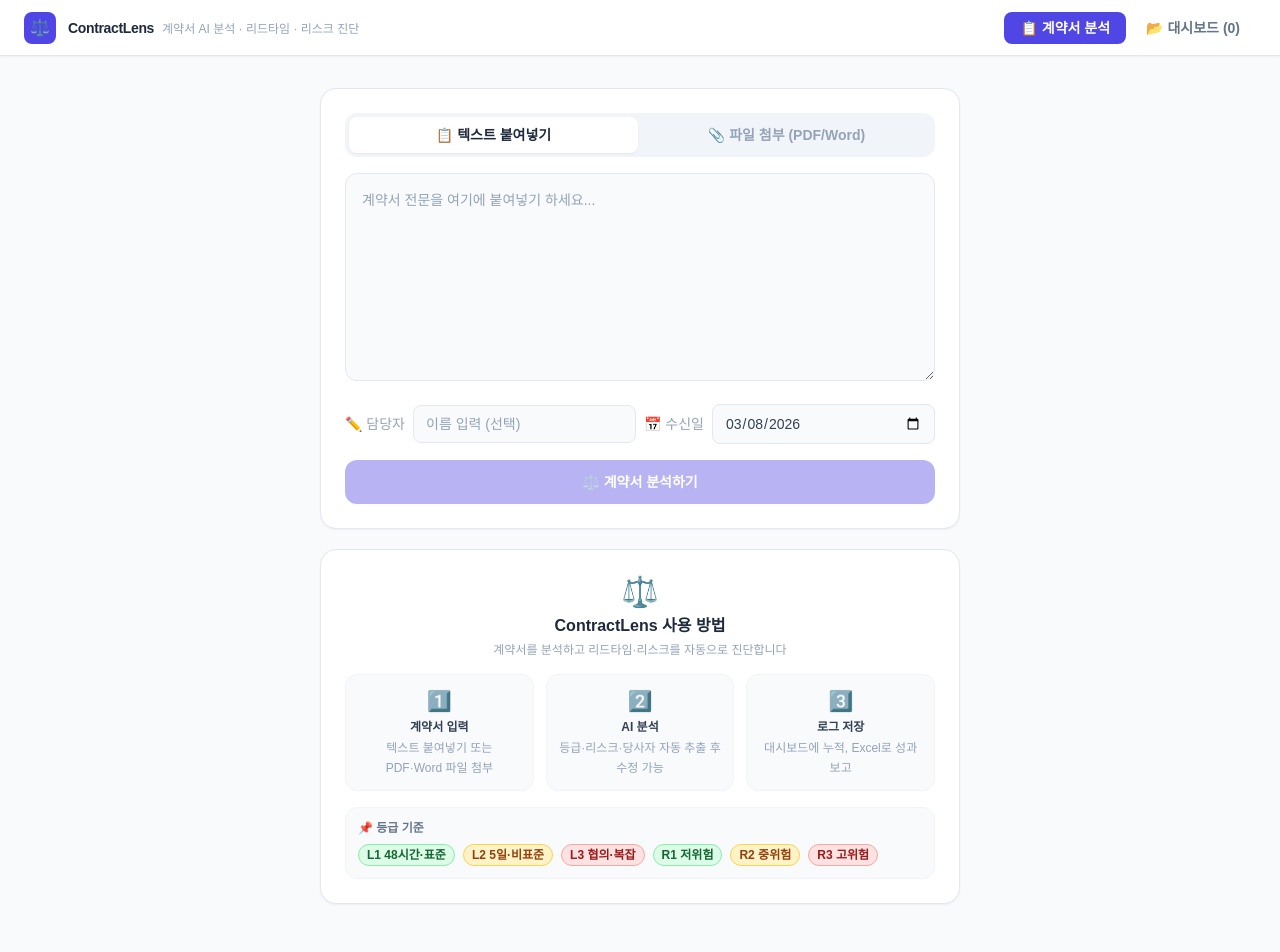
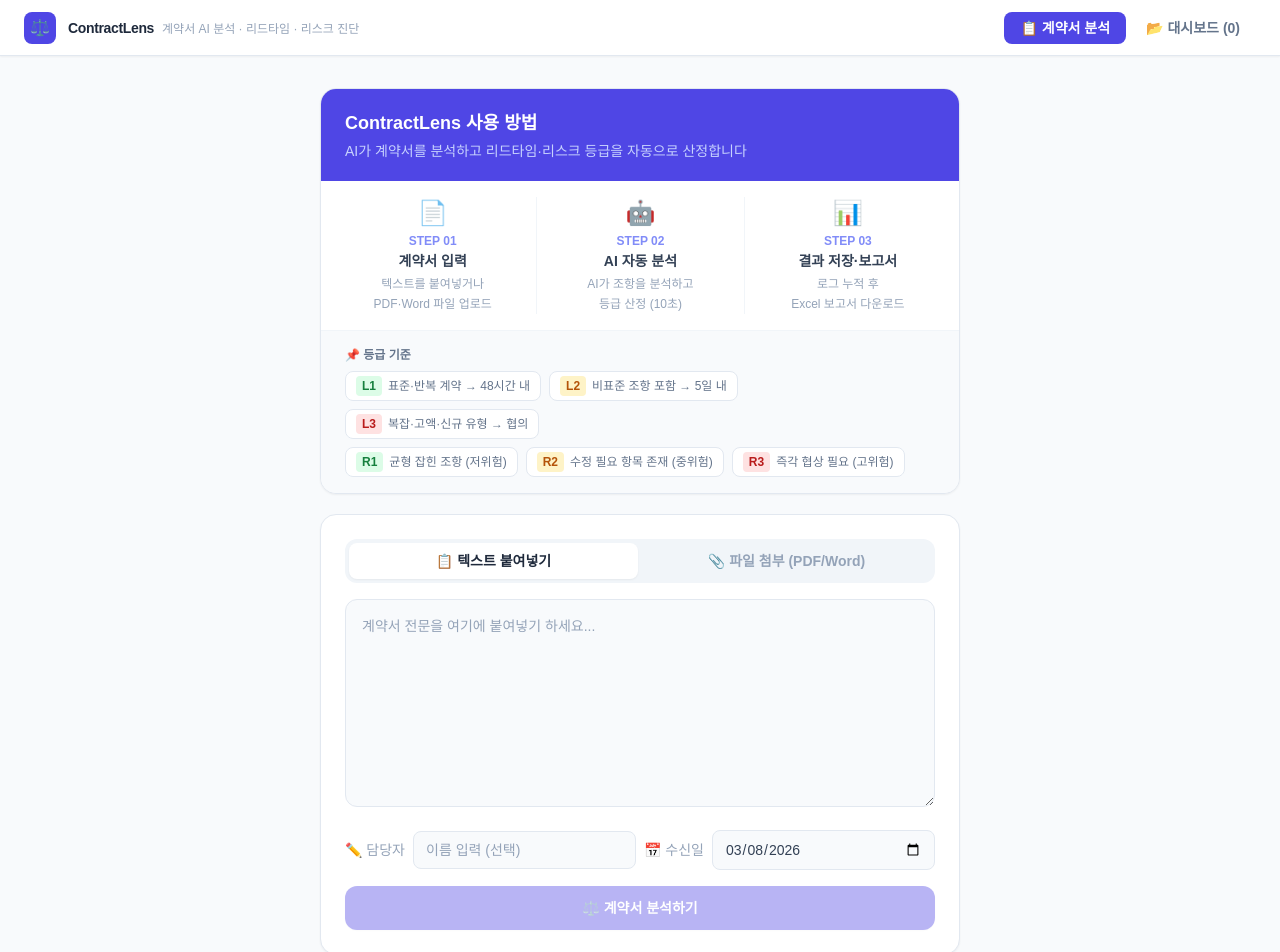
Before and after one commit to zerosong0613-design/legal-contract-analyzer, a React (Vite) app in the folder frontend/: page / in a window 1280 px wide. Shown: the top 952 px of the page. Built offline with nearby package versions, Linux system fonts and the light colour scheme.

Commit message:
Add files via upload

```diff
--- a/frontend/src/App.jsx
+++ b/frontend/src/App.jsx
@@ -5,40 +5,57 @@ import Dashboard from "./components/Dashboard";
 
 function WelcomeBanner() {
   return (
-    <div className="bg-white rounded-2xl border border-slate-200 p-6 shadow-sm space-y-4">
-      <div className="text-center space-y-1">
-        <div className="text-3xl">⚖️</div>
-        <h2 className="text-base font-bold text-slate-800">ContractLens 사용 방법</h2>
-        <p className="text-xs text-slate-400">계약서를 분석하고 리드타임·리스크를 자동으로 진단합니다</p>
+    <div className="bg-white rounded-2xl border border-slate-200 shadow-sm overflow-hidden mb-5">
+      {/* 상단 컬러 배너 */}
+      <div className="bg-indigo-600 px-6 py-5">
+        <h2 className="text-white text-lg font-bold mb-1">ContractLens 사용 방법</h2>
+        <p className="text-indigo-200 text-sm">AI가 계약서를 분석하고 리드타임·리스크 등급을 자동으로 산정합니다</p>
       </div>
-      <div className="grid grid-cols-3 gap-3">
+
+      {/* 3단계 안내 */}
+      <div className="grid grid-cols-3 divide-x divide-slate-100 px-2 py-4">
         {[
-          ["1️⃣", "계약서 입력", "텍스트 붙여넣기 또는 PDF·Word 파일 첨부"],
-          ["2️⃣", "AI 분석", "등급·리스크·당사자 자동 추출 후 수정 가능"],
-          ["3️⃣", "로그 저장", "대시보드에 누적, Excel로 성과 보고"],
-        ].map(([icon, title, desc]) => (
-          <div key={title} className="bg-slate-50 rounded-xl p-3 text-center border border-slate-100 space-y-1">
-            <div className="text-xl">{icon}</div>
-            <p className="text-xs font-bold text-slate-700">{title}</p>
-            <p className="text-xs text-slate-400 leading-relaxed">{desc}</p>
+          { step: "01", icon: "📄", title: "계약서 입력", desc: "텍스트를 붙여넣거나\nPDF·Word 파일 업로드" },
+          { step: "02", icon: "🤖", title: "AI 자동 분석", desc: "AI가 조항을 분석하고\n등급 산정 (10초)" },
+          { step: "03", icon: "📊", title: "결과 저장·보고서", desc: "로그 누적 후\nExcel 보고서 다운로드" },
+        ].map(({ step, icon, title, desc }) => (
+          <div key={step} className="px-4 text-center">
+            <div className="text-2xl mb-1">{icon}</div>
+            <div className="text-xs font-bold text-indigo-400 mb-0.5">STEP {step}</div>
+            <div className="text-sm font-bold text-slate-700 mb-1">{title}</div>
+            <p className="text-xs text-slate-400 whitespace-pre-line leading-relaxed">{desc}</p>
           </div>
         ))}
       </div>
-      <div className="bg-slate-50 rounded-xl p-3 border border-slate-100">
-        <p className="text-xs font-semibold text-slate-500 mb-2">📌 등급 기준</p>
-        <div className="flex flex-wrap gap-2">
-          {[
-            ["L1", "48시간·표준", "bg-green-100 text-green-800 border-green-300"],
-            ["L2", "5일·비표준", "bg-amber-100 text-amber-800 border-amber-300"],
-            ["L3", "협의·복잡", "bg-red-100 text-red-800 border-red-300"],
-            ["R1", "저위험", "bg-green-100 text-green-800 border-green-300"],
-            ["R2", "중위험", "bg-amber-100 text-amber-800 border-amber-300"],
-            ["R3", "고위험", "bg-red-100 text-red-800 border-red-300"],
-          ].map(([g, lbl, cls]) => (
-            <span key={g} className={`px-2 py-0.5 rounded-full border text-xs font-bold ${cls}`}>
-              {g} {lbl}
-            </span>
-          ))}
+
+      {/* 등급 설명 */}
+      <div className="border-t border-slate-100 px-6 py-4 bg-slate-50">
+        <p className="text-xs font-bold text-slate-500 mb-2">📌 등급 기준</p>
+        <div className="space-y-2">
+          <div className="flex flex-wrap gap-2 text-xs">
+            {[
+              { badge: "L1", color: "bg-green-100 text-green-700", desc: "표준·반복 계약 → 48시간 내" },
+              { badge: "L2", color: "bg-amber-100 text-amber-700", desc: "비표준 조항 포함 → 5일 내" },
+              { badge: "L3", color: "bg-red-100 text-red-700",     desc: "복잡·고액·신규 유형 → 협의" },
+            ].map(({ badge, color, desc }) => (
+              <span key={badge} className="flex items-center gap-1.5 bg-white border border-slate-200 rounded-lg px-2.5 py-1">
+                <span className={`font-bold px-1.5 py-0.5 rounded ${color}`}>{badge}</span>
+                <span className="text-slate-500">{desc}</span>
+              </span>
+            ))}
+          </div>
+          <div className="flex flex-wrap gap-2 text-xs">
+            {[
+              { badge: "R1", color: "bg-green-100 text-green-700", desc: "균형 잡힌 조항 (저위험)" },
+              { badge: "R2", color: "bg-amber-100 text-amber-700", desc: "수정 필요 항목 존재 (중위험)" },
+              { badge: "R3", color: "bg-red-100 text-red-700",     desc: "즉각 협상 필요 (고위험)" },
+            ].map(({ badge, color, desc }) => (
+              <span key={badge} className="flex items-center gap-1.5 bg-white border border-slate-200 rounded-lg px-2.5 py-1">
+                <span className={`font-bold px-1.5 py-0.5 rounded ${color}`}>{badge}</span>
+                <span className="text-slate-500">{desc}</span>
+              </span>
+            ))}
+          </div>
         </div>
       </div>
     </div>
@@ -168,15 +185,15 @@ export default function App() {
 
       <main className="max-w-2xl mx-auto px-4 py-8">
         {tab === "analyze" && (
-          <div className="space-y-5">
+          <div className="space-y-0">
+            {!result && !loading && <WelcomeBanner />}
             <ContractUpload
                 onAnalyze={handleAnalyze}
                 loading={loading}
                 error={error}
                 assigneeOptions={[...new Set(records.map(r => r.assignee).filter(Boolean))].sort()}
               />
-            {!result && !loading && <WelcomeBanner />}
-            {result && <ContractResult result={result} onAddToLog={addToLog} initialAssignee={pendingAssignee} />}
+            {result && <div className="mt-5"><ContractResult result={result} onAddToLog={addToLog} initialAssignee={pendingAssignee} /></div>}
           </div>
         )}
         {tab === "dashboard" && (
```
